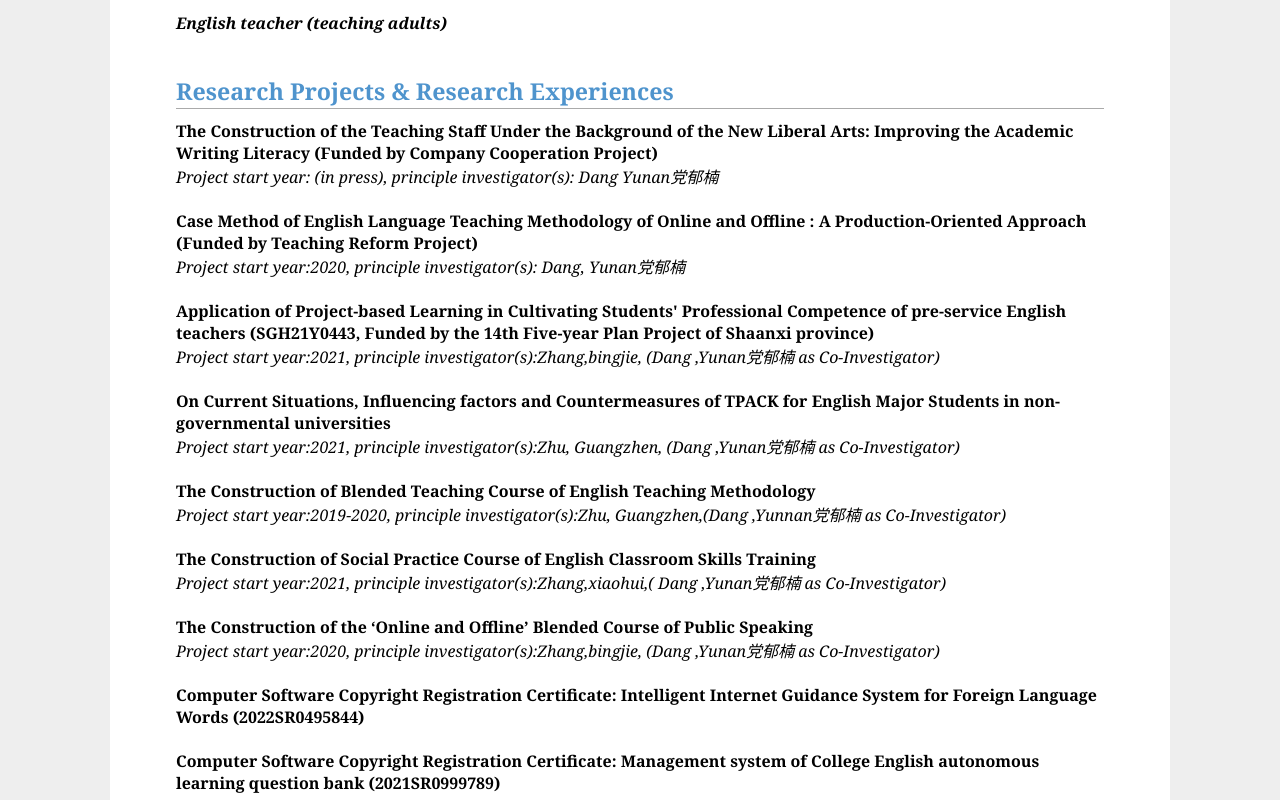
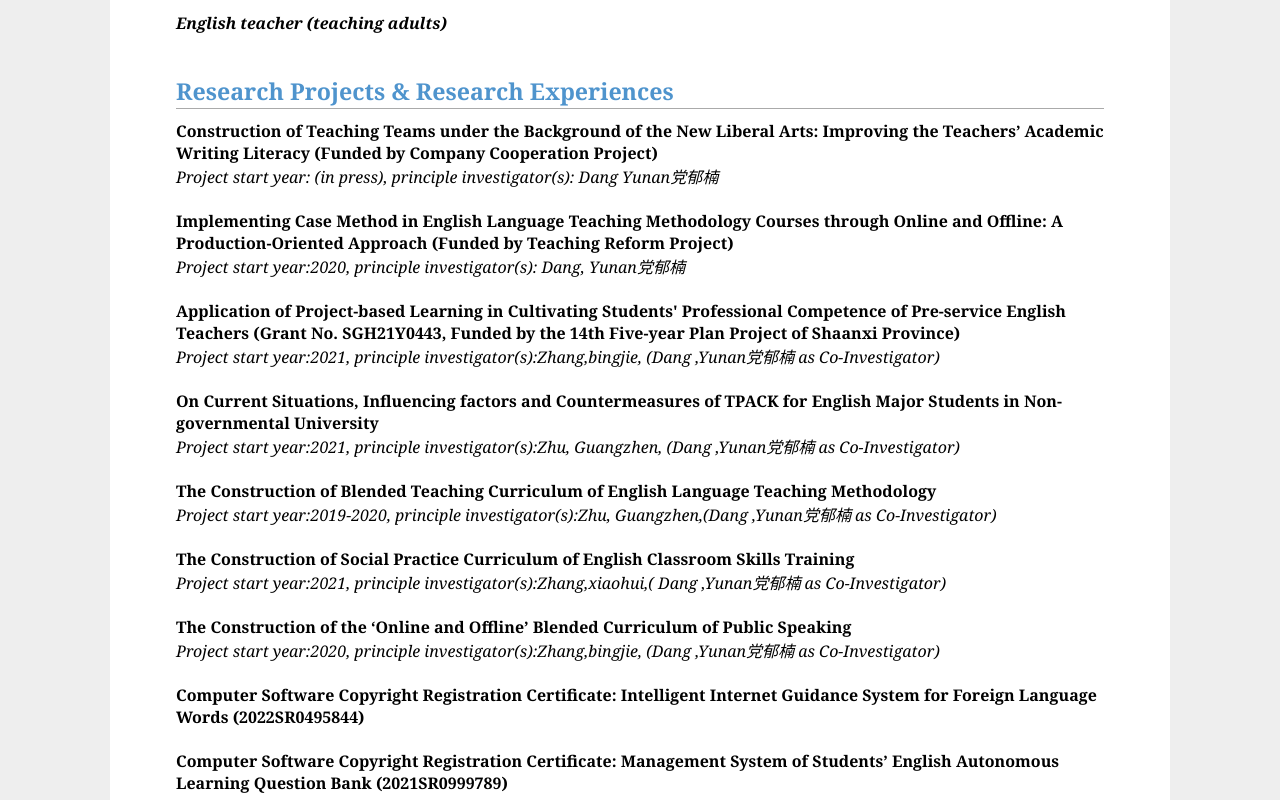
Before and after one commit to mxyxt/dyn, a plain HTML site: page index.html in a window 1280 px wide. Shown: the part 1080-1880 px from the top of the page. Drawn offline with Linux system fonts and the light colour scheme.

Commit message:
Update index.html

```diff
--- a/index.html
+++ b/index.html
@@ -84,22 +84,22 @@
 
 	<div id="research">
 		<h2>Research Projects & Research Experiences</h2>
-		<b>The Construction of the Teaching Staff Under the Background of the New Liberal Arts: Improving the Academic Writing Literacy (Funded by Company Cooperation Project)</b><br>
+		<b>Construction of Teaching Teams under the Background of the New Liberal Arts: Improving the Teachers’ Academic Writing Literacy (Funded by Company Cooperation Project)</b><br>
 		<i>Project start year: (in press), principle investigator(s): Dang Yunan党郁楠</i><br><br>
-		<b>Case Method of English Language Teaching Methodology of Online and Offline : A Production-Oriented Approach (Funded by Teaching Reform Project)</b><br>
+		<b>Implementing Case Method in English Language Teaching Methodology Courses through Online and Offline: A Production-Oriented Approach (Funded by Teaching Reform Project)</b><br>
 		<i>Project start year:2020, principle investigator(s): Dang, Yunan党郁楠</i><br><br>
-		<b>Application of Project-based Learning in Cultivating Students' Professional Competence of pre-service English teachers (SGH21Y0443, Funded by the 14th Five-year Plan Project of Shaanxi province)</b><br>
+		<b>Application of Project-based Learning in Cultivating Students' Professional Competence of Pre-service English Teachers (Grant No. SGH21Y0443, Funded by the 14th Five-year Plan Project of Shaanxi Province)</b><br>
 		<i>Project start year:2021, principle investigator(s):Zhang,bingjie, (Dang ,Yunan党郁楠 as Co-Investigator)</i><br><br>
-		<b>On Current Situations, Influencing factors and Countermeasures of TPACK for English Major Students in non-governmental universities</b><br>
+		<b>On Current Situations, Influencing factors and Countermeasures of TPACK for English Major Students in Non-governmental University</b><br>
 		<i>Project start year:2021, principle investigator(s):Zhu, Guangzhen, (Dang ,Yunan党郁楠 as Co-Investigator)</i><br><br>
-		<b>The Construction of Blended Teaching Course of English Teaching Methodology</b><br>
-		<i>Project start year:2019-2020, principle investigator(s):Zhu, Guangzhen,(Dang ,Yunnan党郁楠 as Co-Investigator)</i><br><br>
-		<b>The Construction of Social Practice Course of English Classroom Skills Training</b><br>
+		<b>The Construction of Blended Teaching Curriculum of English Language Teaching Methodology</b><br>
+		<i>Project start year:2019-2020, principle investigator(s):Zhu, Guangzhen,(Dang ,Yunan党郁楠 as Co-Investigator)</i><br><br>
+		<b>The Construction of Social Practice Curriculum of English Classroom Skills Training</b><br>
 		<i>Project start year:2021, principle investigator(s):Zhang,xiaohui,( Dang ,Yunan党郁楠 as Co-Investigator)</i><br><br>
-		<b>The Construction of the ‘Online and Offline’ Blended Course of Public Speaking</b><br>
+		<b>The Construction of the ‘Online and Offline’ Blended Curriculum of Public Speaking</b><br>
 		<i>Project start year:2020, principle investigator(s):Zhang,bingjie, (Dang ,Yunan党郁楠 as Co-Investigator)</i><br><br>
 		<b>Computer Software Copyright Registration Certificate: Intelligent Internet Guidance System for Foreign Language Words (2022SR0495844)</b><br><br>
-		<b>Computer Software Copyright Registration Certificate: Management system of College English autonomous learning question bank (2021SR0999789)</b><br><br><br>
+		<b>Computer Software Copyright Registration Certificate: Management System of Students’ English Autonomous Learning Question Bank (2021SR0999789)</b><br><br><br>
 
 
 	</div>
```
